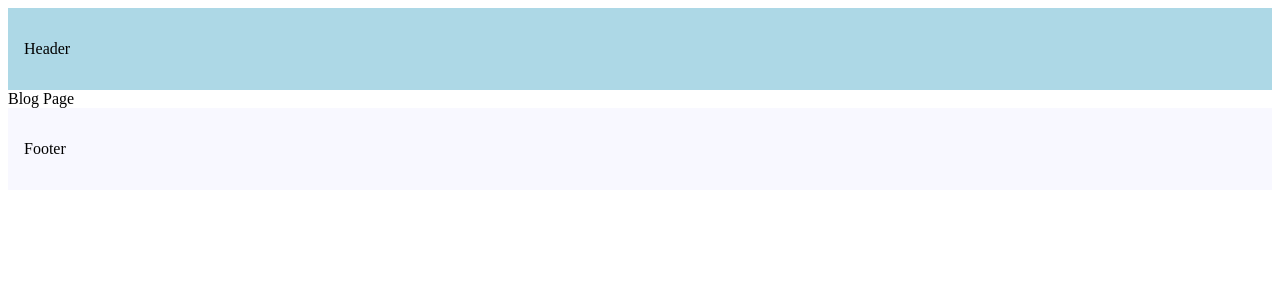
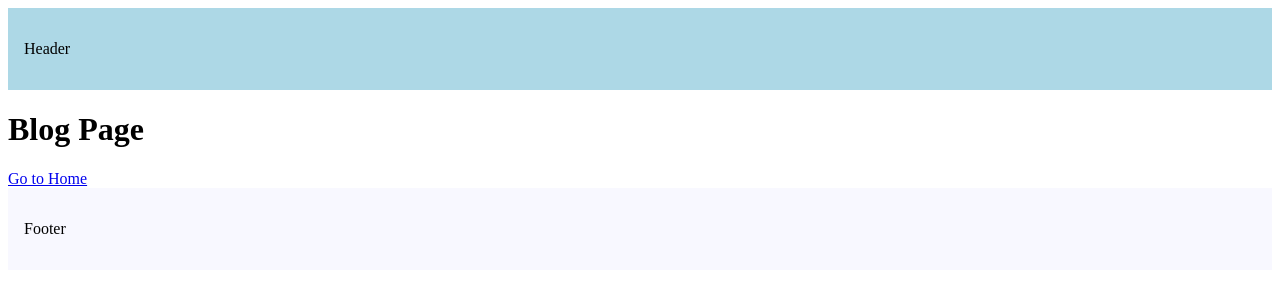
Before and after one commit to Udeme98/NextJS-Codevolution, a Next.js app: page /blog in a window 1280 px wide. Shown: the top 300 px of the page. Built offline with nearby package versions, Linux system fonts and the light colour scheme.

Commit message:
Navigation - Link Component

```diff
--- a/src/app/blog/page.tsx
+++ b/src/app/blog/page.tsx
@@ -1,4 +1,11 @@
+import Link from "next/link";
+
 const Blog = () => {
-  return <div>Blog Page</div>;
+  return (
+    <div>
+      <h1>Blog Page</h1>
+      <Link href="/">Go to Home</Link>
+    </div>
+  );
 };
 export default Blog;
```
Also changed, not shown: src/app/page.tsx (+9 -1 lines).
